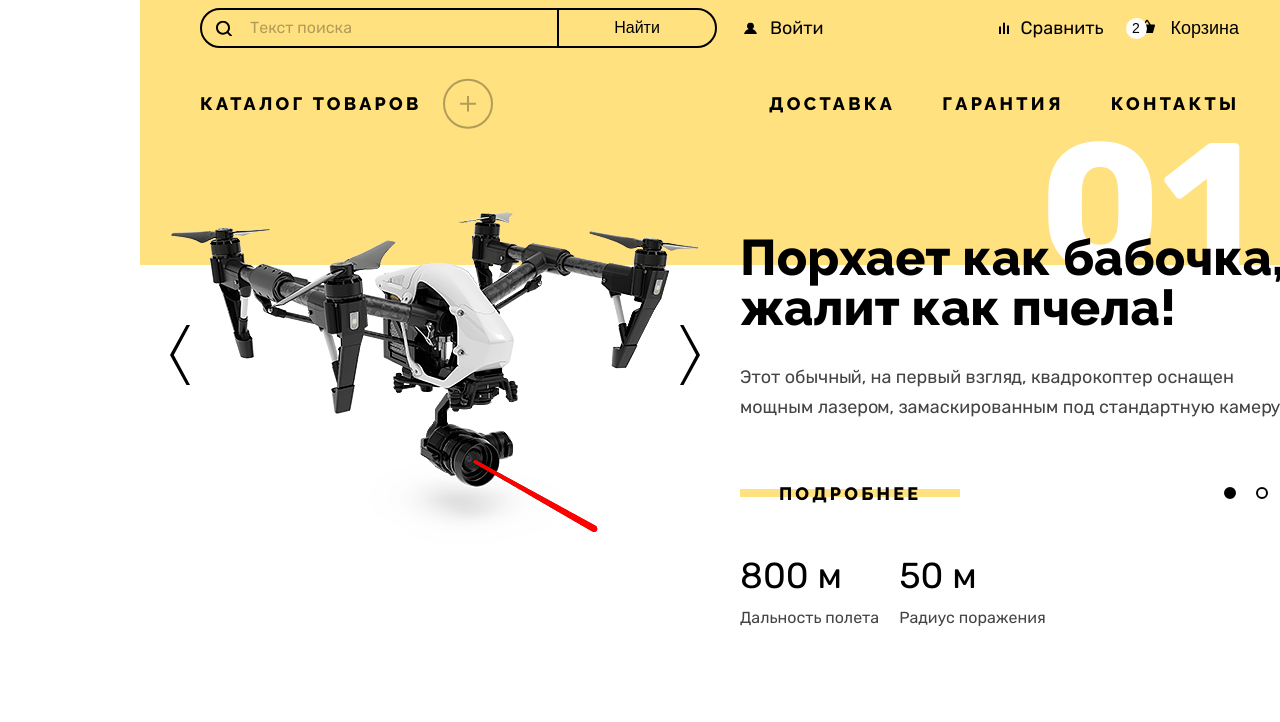
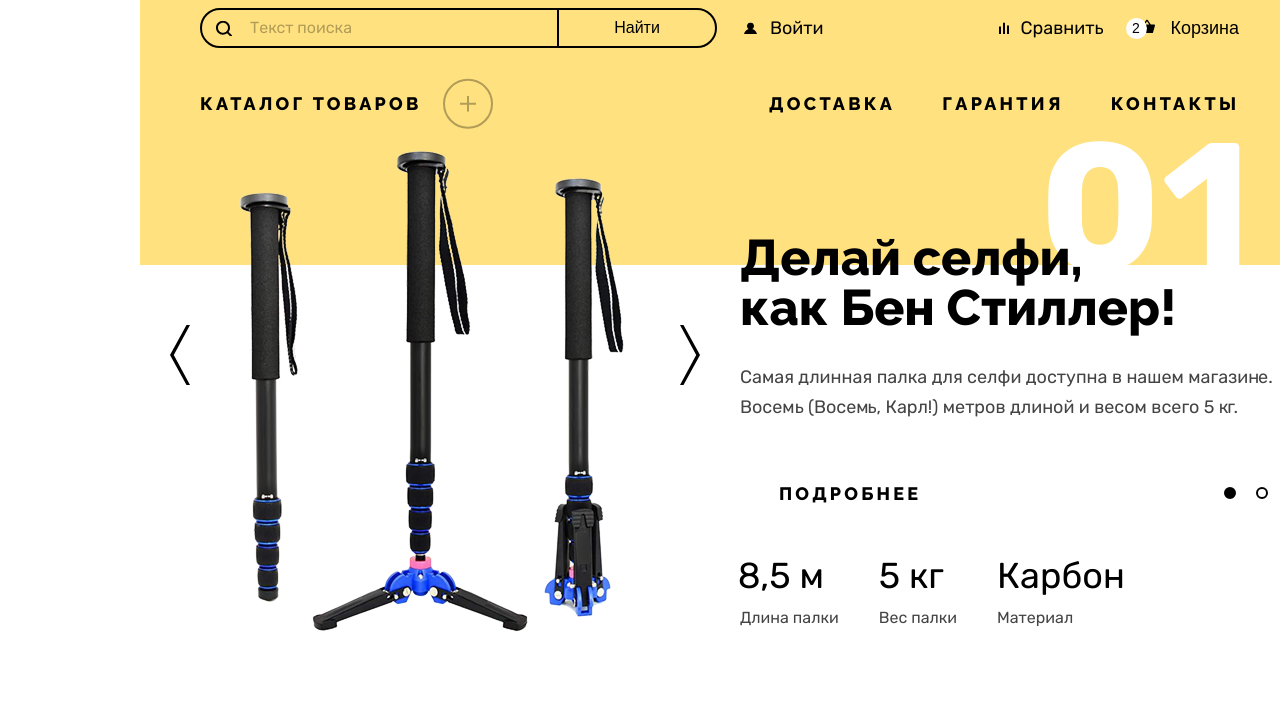
Before and after one commit to andgt/device, a website: page source/index.html in a window 1280 px wide. Shown: the part 78-800 px from the top of the page. Drawn offline with Linux system fonts and the light colour scheme.

Commit message:
Исправляет третий слайд по PP

```diff
--- a/source/css/style.css
+++ b/source/css/style.css
@@ -834,6 +834,10 @@
   margin: 0;
 }
 
+.spec-list--third-slide {
+  column-gap: 40px;
+}
+
 .spec-list__term {
   margin-bottom: 12px;
   font-size: 36px;
--- a/source/index.html
+++ b/source/index.html
@@ -132,7 +132,7 @@
       <div class="slider">
         <div class="container slider__container">
           <div class="slider__wrapper">
-            <div class="slider__item slider__item--active">
+            <div class="slider__item">
               <img class="slider__img" src="img/slider-1.png" width="560" height="560" alt="Фото квадрокоптера.">
               <div class="slider__inner">
                 <p class="slider__main-text">Порхает как бабочка, жалит как пчела!</p>
@@ -164,13 +164,13 @@
                 </dl>
               </div>
             </div>
-            <div class="slider__item">
+            <div class="slider__item slider__item--active">
               <img class="slider__img" src="img/slider-3.png" width="560" height="560" alt="Фото квадрокоптера.">
               <div class="slider__inner">
-                <p class="slider__main-text">Делай селфи, как Бен Стиллер!</p>
+                <p class="slider__main-text">Делай селфи, как&nbsp;Бен Стиллер!</p>
                 <p class="main__text slider__description">Самая длинная палка для селфи доступна в нашем магазине. Восемь (Восемь, Карл!) метров длиной и весом всего 5 кг.</p>
                 <a class="slider__link" href="#">Подробнее</a>
-                <dl class="spec-list">
+                <dl class="spec-list spec-list--third-slide">
                   <div class="spec-list__wrapper">
                     <dt class="spec-list__term">8,5 м</dt>
                     <dd class="spec-list__def">Длина палки</dd>
```
Also changed, not shown: source/catalog.html (+2 -2 lines), source/img/catalog.jpg (deleted), source/img/index.jpg (deleted), source/img/modal.jpg (deleted).
